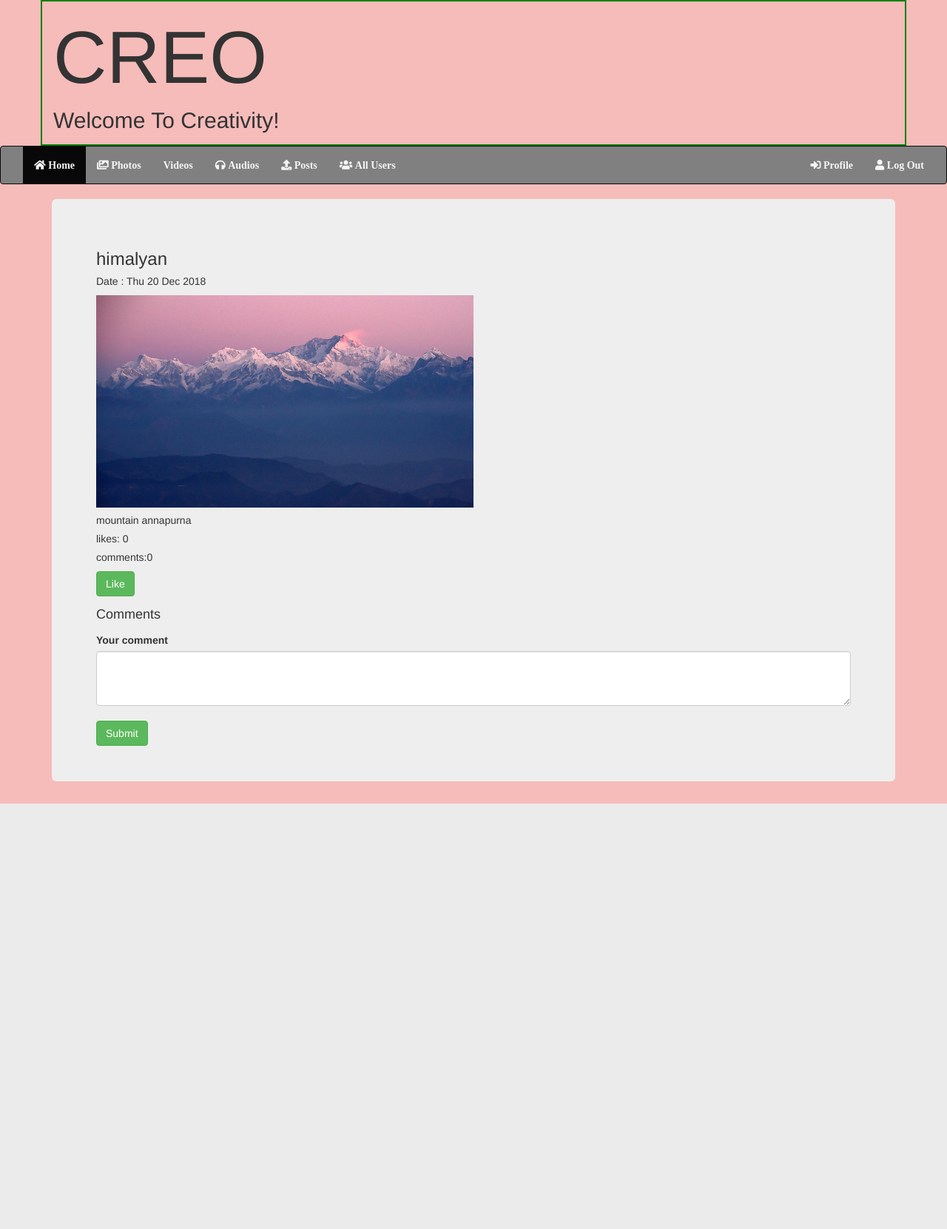
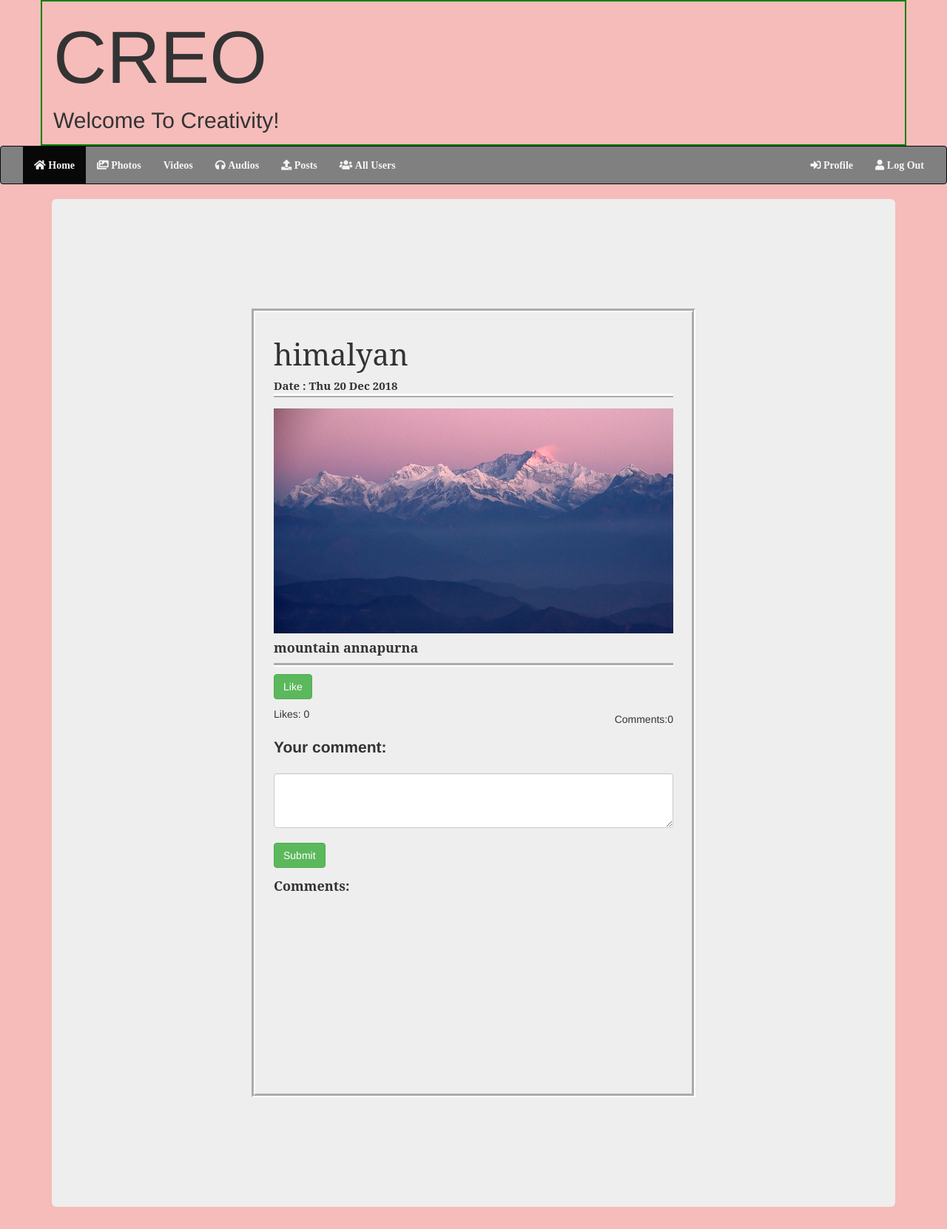
Before and after one commit to utsavdarlami/django-creo, a Django app: page /creo/6/comment/ in a window 1280 px wide. Shown: the whole page at 74% size. Before the commit the page ends 1086 px from the top, so only its background shows below. Run offline with Django 3.2, Linux system fonts and the light colour scheme; a user stored in the database is signed in; data comes from the database, SQL or seed files in the repository; both versions use the stored data as it was after the commit; some libraries are stand-ins or nearby versions; some web fonts are replaced.

Commit message:
changed the comment form

```diff
--- a/creo/templates/detail.html
+++ b/creo/templates/detail.html
@@ -3,9 +3,9 @@
 {% block contents %}
 
 <div class="jumbotron">
-
-    <h3>{{submission.title}}</h3>
-    <h5>Date : {{submission.pub_date|date:"D d M Y"}}</h5>
+    <div class="edit3">
+    <h1 id="font1">{{submission.title}}</h1>
+    <p id="box1" style="font-family:'Noto Serif', serif; font-weight:bold; font-size:15px;">Date : {{submission.pub_date|date:"D d M Y"}}</p>
     {%if liked%}
         {%if liked.like == True%}
         <h5>By : <a href="{%url 'artistdetail' submission.publisher %}">{{submission.publisher}}</h5></a>
@@ -13,7 +13,7 @@
     {%endif%}
 
     {%if submission.post_type == 1 %}
-    <video width="420" height="340" controls>
+    <video id="video1" controls>
                 <source src="{{ submission.content.url }}/" type="video/mp4">
                 <source src="{{ submission.content.url }}/" type="video/ogg">
                 Your browser does not support the video tag.
@@ -21,41 +21,58 @@
     {%endif%}
 
     {%if submission.post_type == 0 %}
-        <img src="{{ submission.content.url }}" style="width:50%;height:auto;">
+        <img id="img1" src="{{ submission.content.url }}">
+
     {%endif%}
 
     {%if submission.post_type == 2 %}
+
         <audio controls>
-                <source src="{{ submission.content.url }}/" type="audio/ogg">
-                <source src="{{ submission.content.url }}/" type="audio/mpeg">
+            <source src="{{ submission.content.url }}/" type="audio/ogg" style="max-width:100%; height:auto;">
+                <source src="{{ submission.content.url }}/" type="audio/mpeg" style="max-width:100%; height:auto;">
                 Your browser does not support the audio tag.
         </audio>
+
     {%endif%}
 
-    <h5>{{submission.description}}</h5>
-    <h5>likes: {{submission.like_count}}</h5>
-    <h5>comments:{{submission.comment_count}}</h5>
+    <h5 style="font-family:'Noto Serif', serif; font-weight:bold; font-size:18px;">{{submission.description}}</h5>
+
+    <div class="edit2">
+    </div>
+
+    <div style="margin-bottom:10px; margin-top: 10px;">
     <form action="{%url 'addlike' submission.id %}" method="POST">
         <input type="submit" class="btn btn-success" value="Like">
         {%csrf_token%}
     </form>
-    <p>
-        <h4>Comments</h4>
-        <ul>
-        {%for comment in comments%}
-            <li><h5>{{comment.pub_date|date:"D d M Y"}}</h5></a>
-            <h6><a href="{%url 'artistdetail' comment.publisher %}">{{comment.publisher}} </a>: {{comment.comment}}</h6></li>
-        {%endfor%}
-        </ul>
-    </p>
-    <label>Your comment</label>
+    </div>
+
+
+    <h5 style="display:inline;">Likes: {{submission.like_count}}</h5>
+    <h5 style="display:inline; float:right;">Comments:{{submission.comment_count}}</h5>
+
+    <p style="margin-top:20px;">
+    <label>Your comment:</label>
     <form action="{% url 'addcomment' submission.id %}" method="post">
     {% csrf_token %}
     {{ form }}
     <br>
     <button type="submit" class="btn btn-success" >Submit</button>
     </form>
+    </p>
 
+
+    <p>
+        <h4 style="font-family:'Noto Serif', serif; font-weight:bold; font-size:18px;">Comments:</h4>
+        <div class="edit4">
+        <ul>
+        {%for comment in comments%}
+            <li><p style="font-family:'Noto Serif', serif; font-size:15px;"><a href="{%url 'artistdetail' comment.publisher %}">{{comment.publisher}} </a>: {{comment.comment}}</p></li>
+        {%endfor%}
+        </ul>
+    </p>
+    </div>
+</div>
 </div>
 
 {% if error_message %}<p><strong>{{ error_message }}</strong></p>{% endif %}
--- a/static/css/sample1.css
+++ b/static/css/sample1.css
@@ -2,11 +2,11 @@
 {
   max-width:600px;
   border:5px white;
-  border-style: hidden;
+  border-style:hidden;
   padding:25px;
-  padding-top:15px;
+  padding-top:20px;
   padding-bottom: 60px;
-  margin:100px;
+  margin:50px;
   display: block;
   margin-left: auto;
   margin-right: auto;
@@ -16,14 +16,15 @@
 .edit2
 {
   border-top: 5px white;
-  border-top-style: ridge;
+  margin-top:5px;
+  border-top-style:groove;
 }
 
 .edit3
 {
   max-width:600px;
   border:5px white;
-  border-style:ridge;
+  border-style:groove;
   padding:25px;
   padding-top:15px;
   padding-bottom:60px;
@@ -31,6 +32,13 @@
   display: block;
   margin-left: auto;
   margin-right: auto;
+}
+
+.edit4
+{
+  max-width:600px;
+  height: 200px;
+  overflow: auto;
 }
 
 #img1
```
Also changed, not shown: db.sqlite3.
